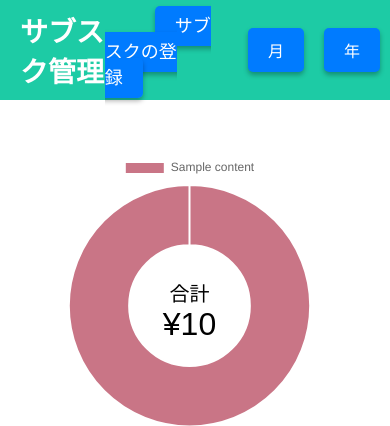
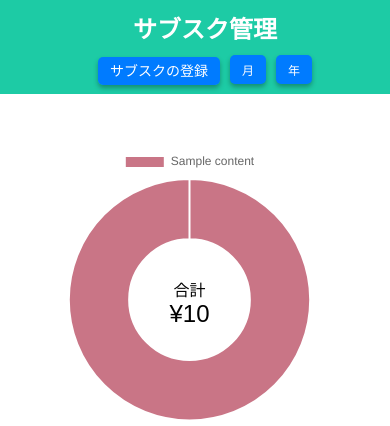
Before and after one commit to 2024AIT-OOP2-G08/Subscription-management, a Flask app: page / in a window 390 px wide. Shown: the top 426 px of the page. Run offline with Flask 3, Linux system fonts and the light colour scheme; tables that the repository leaves empty hold one stand-in row (values such as "Sample post").

Commit message:
スマホ向けTop画面の修正
・ヘッダー部分のレイアウト変更
・円グラフ中の金額のフォントサイズをスマホ向けに変更

```diff
--- a/static/index.js
+++ b/static/index.js
@@ -53,19 +53,22 @@ document.addEventListener("DOMContentLoaded", () => {
       const centerX = chart.chartArea.left + width / 2;
       const centerY = chart.chartArea.top + height / 2;
 
+      // 画面幅に応じてフォントサイズを調整
+      const isMobile = window.innerWidth <= 768;
+
       ctx.save();
       ctx.textAlign = "center";
       ctx.textBaseline = "middle";
 
       //合計タイトル
-      ctx.font = "20px sans-serif";
+      ctx.font = isMobile ? "16px sans-serif" : "20px sans-serif";
       ctx.fillStyle = "black";
-      ctx.fillText("合計", centerX, centerY - 10);
+      ctx.fillText("合計", centerX, centerY - (isMobile ? 8 : 10));
 
       //合計値
-      ctx.font = "32px sans-serif";
+      ctx.font = isMobile ? "24px sans-serif" : "32px sans-serif";
       ctx.fillStyle = "#000";
-      ctx.fillText(`¥${sum.toLocaleString()}`, centerX, centerY + 20);
+      ctx.fillText(`¥${sum.toLocaleString()}`, centerX, centerY + (isMobile ? 16 : 20));
 
       ctx.restore();
     },
--- a/static/styles.css
+++ b/static/styles.css
@@ -7,9 +7,11 @@ body {
 header {
   display: flex;
   width: 100%;
-  height: 80px;
+  height: 60px;
   background-color: rgb(29, 203, 165);
   align-items: center;
+  padding: 0 20px;
+  position: relative;
 }
 
 .indexContainer {
@@ -22,12 +24,11 @@ li {
 
 .title {
   font-family: monospace;
-  font-size: 28px;
+  font-size: 24px;
   font-weight: bold;
   color: #fff;
-  text-align: left;
-  margin-left: 20px;
   text-decoration: none;
+  margin: 0;
 }
 
 ul {
@@ -37,17 +38,18 @@ ul {
 }
 
 .menu-item {
-  font-size: 18px;
-  padding: 10px 20px;
+  font-size: 16px;
+  padding: 8px 16px;
   background-color: #007bff;
   color: #fff;
   text-decoration: none;
-  margin-left: 100px;
+
   /* トランジションのプロパティをレイアウトに影響しないものだけに */
   transition: background-color 0.3s ease, transform 0.2s ease;
   border-radius: 5px;
-  -webkit-box-shadow: 0 3px 5px rgba(0, 0, 0, .3);
   box-shadow: 0 3px 5px rgba(0, 0, 0, .3);
+  position: absolute;
+  right: 200px;
 }
 
 .menu-item:hover {
@@ -57,22 +59,22 @@ ul {
 
 #toggle-container {
   display: flex;
-  justify-content: center;
-  margin-left: 24px;
+  gap: 10px;
+  position: absolute;
+  right: 20px;
 }
 
 .toggle-button {
-  font-size: 16px;
-  padding: 10px 20px;
+  font-size: 14px;
+  padding: 8px 16px;
   background-color: #007bff;
   color: #fff;
-  margin: 0 10px;
+
   cursor: pointer;
   /* トランジションのプロパティをレイアウトに影響しないものだけに */
   transition: background-color 0.3s ease, transform 0.2s ease;
   border: none;
   border-radius: 5px;
-  -webkit-box-shadow: 0 3px 5px rgba(0, 0, 0, .3);
   box-shadow: 0 3px 5px rgba(0, 0, 0, .3);
 }
 
@@ -128,6 +130,36 @@ canvas {
 /* スマホ向けのメディアクエリ（画面幅が768px以下の場合に適用する） */
 @media screen and (max-width: 768px) {
   /* グラフコンテナを縦並びに変更 */
+  header {
+    flex-wrap: wrap;
+    height: auto;
+    padding: 10px;
+    justify-content: center;
+  }
+
+  .title {
+    width: 100%;
+    text-align: center;
+    margin-bottom: 10px;
+  }
+
+  .menu-item {
+    position: static;
+    font-size: 14px;
+    padding: 6px 12px;
+    margin: 0 5px;
+  }
+
+  #toggle-container {
+    position: static;
+    margin: 0 5px;
+  }
+
+  .toggle-button {
+    font-size: 12px;
+    padding: 6px 12px;
+  }
+
   #graphs-container {
     /* 横並びから縦並びに変更 */
     flex-direction: column;
@@ -153,25 +185,6 @@ canvas {
     height: auto;
   }
 
-  /* ヘッダーのレイアウト調整 */
-  header {
-    /* ヘッダー内の要素を横並びに */
-    flex-direction: row;
-    /* 高さを自動調整 */
-    height: auto;
-    /* 上下の余白を追加 */
-    padding: 10px 0;
-  }
-
-  .title {
-    margin-left: 20px;
-  }
-
-  .menu-item {
-    margin-left: 50px;
-    margin-top: 10px;
-  }
-
   h1 {
     margin-left: 20px;
   }
@@ -182,7 +195,11 @@ input {
 }
 
 .inputContainer {
-  /* border: 1px solid red; */
-
   padding: 6% 32% 0 32%;
 }
+
+@media screen and (max-width: 768px) {
+  .inputContainer {
+    padding: 6% 5%;
+  }
+}
```
